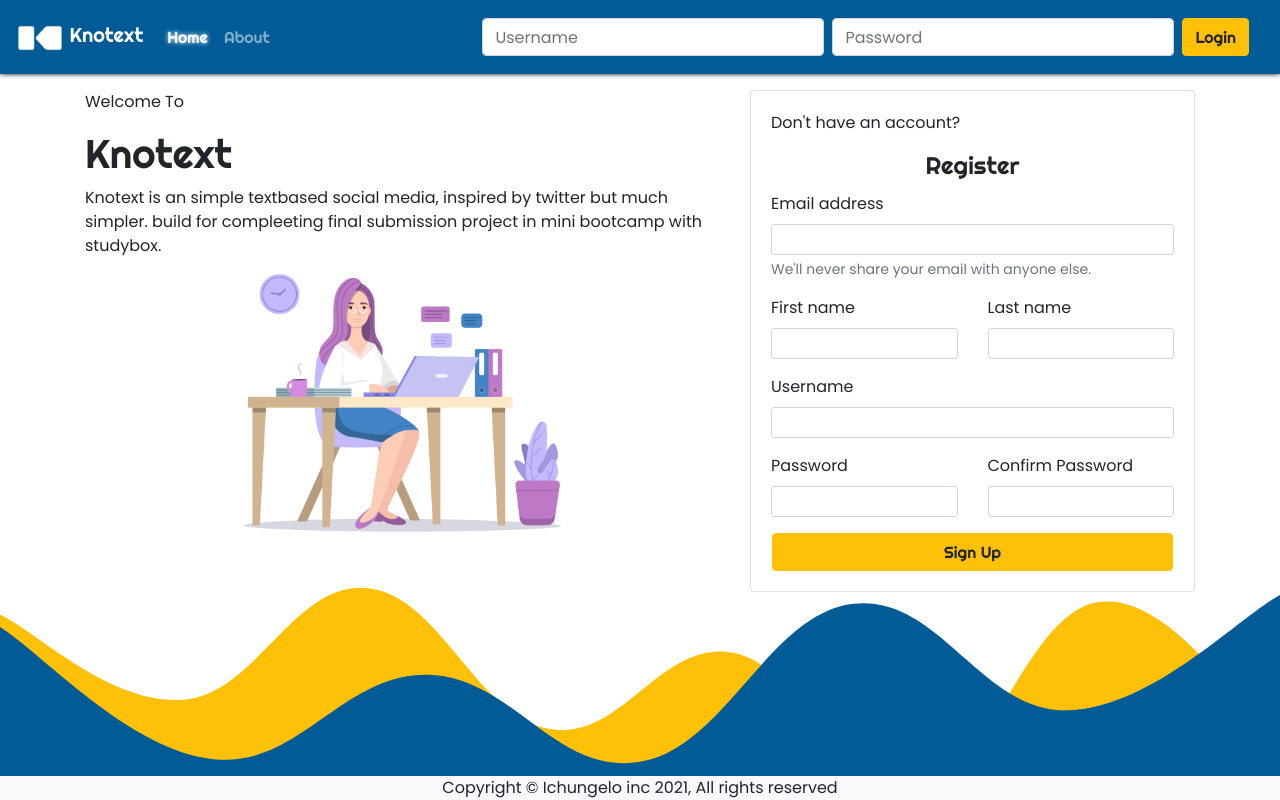
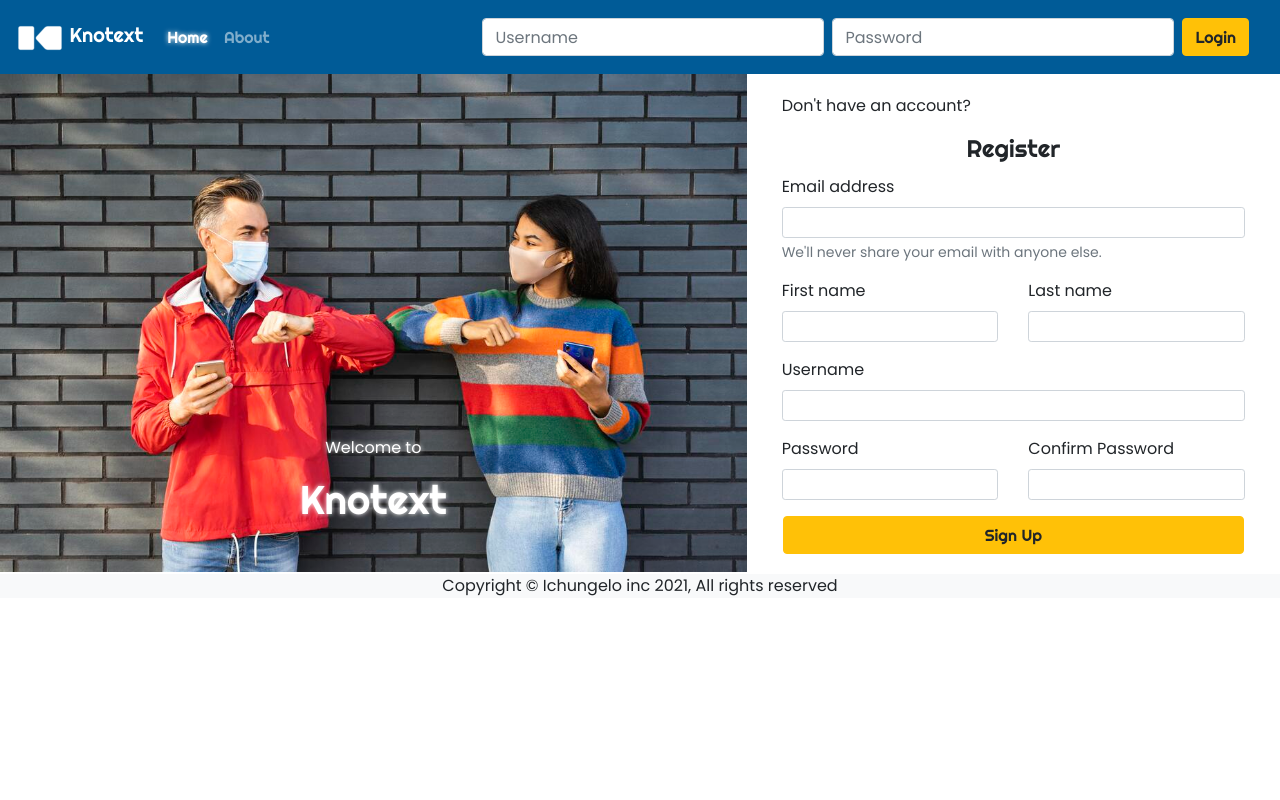
Before and after one commit to ichungelo/final-web, a PHP site: page / in a window 1280 px wide. Run offline with PHP 8.4, Linux system fonts and the light colour scheme.

Commit message:
edit landingpage face with carousel

```diff
--- a/about.php
+++ b/about.php
@@ -17,7 +17,7 @@
   <title>Knotext</title>
 </head>
 
-<body class="d-flex flex-column min-vh-100">
+<body class="d-flex flex-column min-vh-100 private-background">
   <!-- NAVBAR -->
   <nav class="navbar navbar-expand-lg navbar-dark private-style-navbar">
     <a class="navbar-brand text-sm" href="./index.php">
--- a/feeds.php
+++ b/feeds.php
@@ -20,7 +20,7 @@ include("./handler.php");
   <title>Knotext | <?= $_SESSION['username'] ?></title>
 </head>
 
-<body class="d-flex flex-column min-vh-100">
+<body class="d-flex flex-column min-vh-100 private-background">
   <!-- NAVBAR -->
   <nav class="navbar navbar-expand-lg navbar-dark private-style-navbar fixed-top">
     <a class="navbar-brand " href="./index.php">
--- a/followers.php
+++ b/followers.php
@@ -20,7 +20,7 @@ include("./handler.php");
   <title>Knotext | <?= $_SESSION['username'] ?></title>
 </head>
 
-<body class="d-flex flex-column min-vh-100">
+<body class="d-flex flex-column min-vh-100 private-background">
   <!-- NAVBAR -->
   <nav class="navbar navbar-expand-lg navbar-dark private-style-navbar fixed-top">
     <a class="navbar-brand " href="./index.php">
--- a/following.php
+++ b/following.php
@@ -20,7 +20,7 @@ include("./handler.php");
   <title>Knotext | <?= $_SESSION['username'] ?></title>
 </head>
 
-<body class="d-flex flex-column min-vh-100">
+<body class="d-flex flex-column min-vh-100 private-background">
   <!-- NAVBAR -->
   <nav class="navbar navbar-expand-lg navbar-dark private-style-navbar fixed-top">
     <a class="navbar-brand " href="./index.php">
--- a/index.php
+++ b/index.php
@@ -70,18 +70,37 @@ include('./handler.php');
     ?>
   </div>
   <!-- HOMEPAGE -->
-  <div class="container my-3">
-    <div class="row">
+  <div class="container-fluid px-0">
+    <div class="row no-gutters">
       <!-- HOMETEXT -->
       <div class="col-lg-7">
-        <p>Welcome To</p>
-        <h1>Knotext</h1>
-        <p>Knotext is an simple textbased social media, inspired by twitter but much simpler. build for compleeting final submission project in mini bootcamp with studybox. </p>
-        <img class="private-style-homeimage mx-auto d-block" src="./assets/images/601.png" alt="">
+        <div id="carouselExampleSlidesOnly" class="carousel slide" data-ride="carousel">
+          <div class="carousel-inner">
+            <div class="carousel-item active">
+              <img src="./assets/images/slides1.jpg" class="d-block w-100" alt="...">
+              <div class="carousel-caption">
+                <p class="private-shadow-text">Welcome to</p>
+                <h1 class="private-shadow-text">Knotext</h1>
+              </div>
+            </div>
+            <div class="carousel-item">
+              <img src="./assets/images/slides2.jpg" class="d-block w-100" alt="...">
+              <div class="carousel-caption">
+                <p class="private-style-carousel-text p-1">Knotext is a simple textbased social media, inspired by twitter but much simpler. build for compleeting final submission project at mini bootcamp with studybox.</p>
+              </div>
+            </div>
+            <div class="carousel-item">
+              <img src="./assets/images/slides3.jpg" class="d-block w-100" alt="...">
+              <div class="carousel-caption">
+                <p class="private-style-carousel-text p-1">Feel free to use this page and copy this repo with <a class="btn btn-warning btn-sm" href="https://github.com/ichungelo/final-web.git" target="_blank">Click this Button</a></p>
+              </div>
+            </div>
+          </div>
+        </div>
       </div>
       <!-- REGISTER -->
-      <div class="col-lg-5">
-        <div class="card">
+      <div class="col-lg-5" style="background-color: white;">
+        <div class="container">
           <?php
           ?>
           <div class="card-body">
@@ -144,7 +163,7 @@ include('./handler.php');
   <script src="https://cdn.jsdelivr.net/npm/jquery@3.5.1/dist/jquery.slim.min.js" integrity="sha384-DfXdz2htPH0lsSSs5nCTpuj/zy4C+OGpamoFVy38MVBnE+IbbVYUew+OrCXaRkfj" crossorigin="anonymous"></script>
   <script src="https://cdn.jsdelivr.net/npm/bootstrap@4.6.1/dist/js/bootstrap.bundle.min.js" integrity="sha384-fQybjgWLrvvRgtW6bFlB7jaZrFsaBXjsOMm/tB9LTS58ONXgqbR9W8oWht/amnpF" crossorigin="anonymous"></script>
 </body>
-<footer class="mt-auto bg-light text-center">
+<footer class=" bg-light text-center">
   Copyright &#169 Ichungelo inc 2021, All rights reserved
 </footer>
 
--- a/profile.php
+++ b/profile.php
@@ -20,7 +20,7 @@ include("./handler.php");
   <title>Knotext | <?= $_SESSION['username'] ?></title>
 </head>
 
-<body class="d-flex flex-column min-vh-100">
+<body class="d-flex flex-column min-vh-100 private-background">
   <!-- NAVBAR -->
   <nav class="navbar navbar-expand-lg navbar-dark private-style-navbar fixed-top">
     <a class="navbar-brand " href="./index.php">
--- a/search.php
+++ b/search.php
@@ -20,7 +20,7 @@ include("./handler.php");
   <title>Knotext | <?= $_SESSION['username'] ?></title>
 </head>
 
-<body class="d-flex flex-column min-vh-100">
+<body class="d-flex flex-column min-vh-100 private-background">
   <!-- NAVBAR -->
   <nav class="navbar navbar-expand-lg navbar-dark private-style-navbar fixed-top">
     <a class="navbar-brand " href="./index.php">
--- a/style.css
+++ b/style.css
@@ -8,7 +8,7 @@ h1, h2, h3, h4, h5, h6, button, a {
   font-family: 'Righteous', cursive;
 }
 
-body {
+.private-background {
   background-image: url(./assets/images/background.svg);
   background-size: contain;
   background-position: bottom;
@@ -44,3 +44,10 @@ body {
   width: 80px;
   border-radius: 50%;
 }
+
+
+.private-style-carousel-text {
+  background-color: rgba(0, 0, 0, 0.5);
+  box-shadow: 0 0 5px black;
+  margin: 10px 0;
+}
--- a/update.php
+++ b/update.php
@@ -20,7 +20,7 @@ include("./handler.php");
   <title>Knotext | <?= $_SESSION['username'] ?></title>
 </head>
 
-<body class="d-flex flex-column min-vh-100">
+<body class="d-flex flex-column min-vh-100 private-background">
   <!-- NAVBAR -->
   <nav class="navbar navbar-expand-lg navbar-dark private-style-navbar fixed-top">
     <a class="navbar-brand " href="./index.php">
--- a/users.php
+++ b/users.php
@@ -20,7 +20,7 @@ include("./handler.php");
   <title>Knotext | <?= $userData['username'] ?></title>
 </head>
 
-<body class="d-flex flex-column min-vh-100">
+<body class="d-flex flex-column min-vh-100 private-background">
   <!-- NAVBAR -->
   <nav class="navbar navbar-expand-lg navbar-dark private-style-navbar fixed-top">
     <a class="navbar-brand " href="./index.php">
```
Also changed, not shown: assets/images/601.png (deleted), assets/images/slides1.jpg (added), assets/images/slides2.jpg (added), assets/images/slides3.jpg (added).
